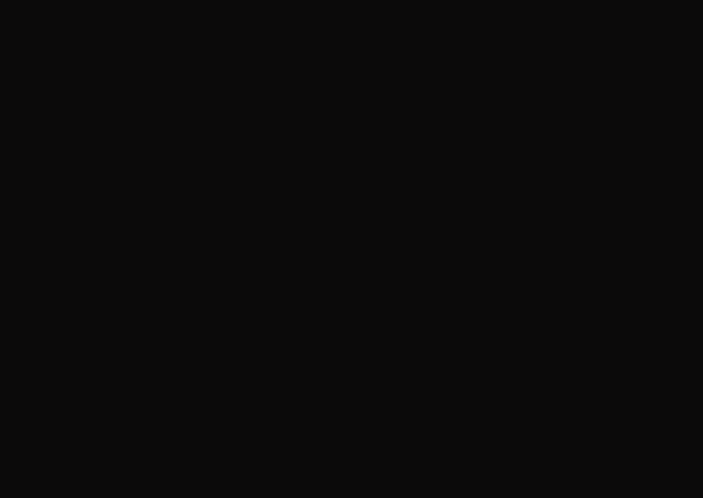
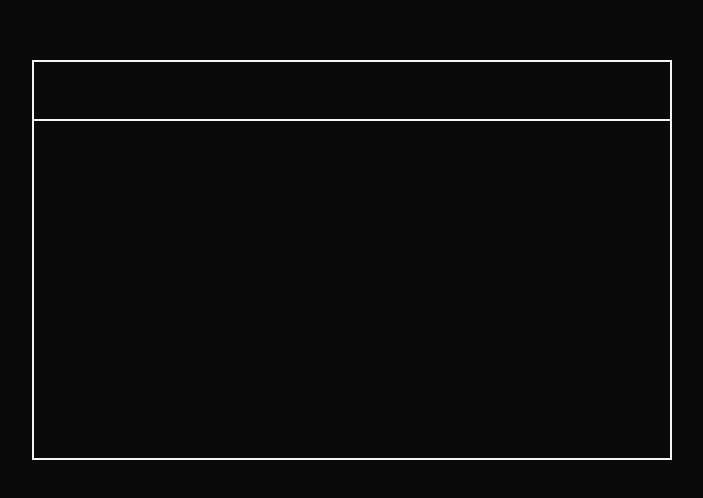
Before and after one commit to krystiano13/dark-motivation, a React (Create React App) app: page /result in a window 1280 px wide. Shown: the part 140-638 px from the top of the page, without its empty margins (288-991 px from the left). Built offline with nearby package versions, Linux system fonts and the light colour scheme.

Commit message:
create frame for modal

```diff
--- a/src/components/Result/ResultModal.ts
+++ b/src/components/Result/ResultModal.ts
@@ -1,3 +1,34 @@
 import styled from "styled-components";
 
-export const ResultModal = styled.div``;
+export const ResultModal = styled.div`
+  width : 50%;
+  height : 50%;
+  border: solid whitesmoke 2px;
+
+  position : fixed;
+
+  display : flex;
+  flex-direction: column;
+
+  @media screen and (max-width: 992px) {
+    width : 90%;
+  }
+`;
+
+export const ResultBar = styled.div`
+  width : 100%;
+  height : 15%;
+  display : flex;
+  justify-content: flex-end;
+  align-items: center;
+  border-bottom: solid whitesmoke 2px;
+`;
+
+export const ResultInfo = styled.div`
+  width : 100%;
+  height : 85%;
+
+  display : flex;
+  justify-content: center;
+  align-items: center;
+`;
--- a/src/views/Result.tsx
+++ b/src/views/Result.tsx
@@ -1,7 +1,17 @@
 import {ResultWrap} from "../components/Result/ResultWrap";
+import {ResultModal,ResultBar, ResultInfo} from "../components/Result/ResultModal";
 const Result = () => {
     return (
-        <ResultWrap></ResultWrap>
+        <ResultWrap>
+            <ResultModal>
+                <ResultBar>
+
+                </ResultBar>
+                <ResultInfo>
+
+                </ResultInfo>
+            </ResultModal>
+        </ResultWrap>
     )
 }
 
```
